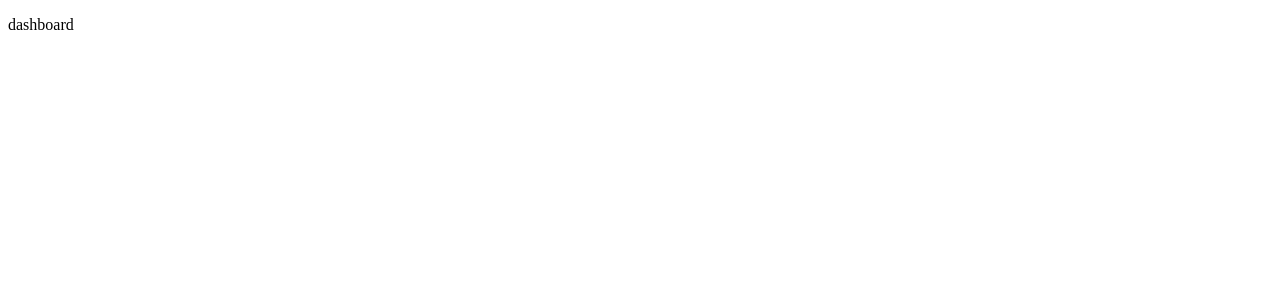
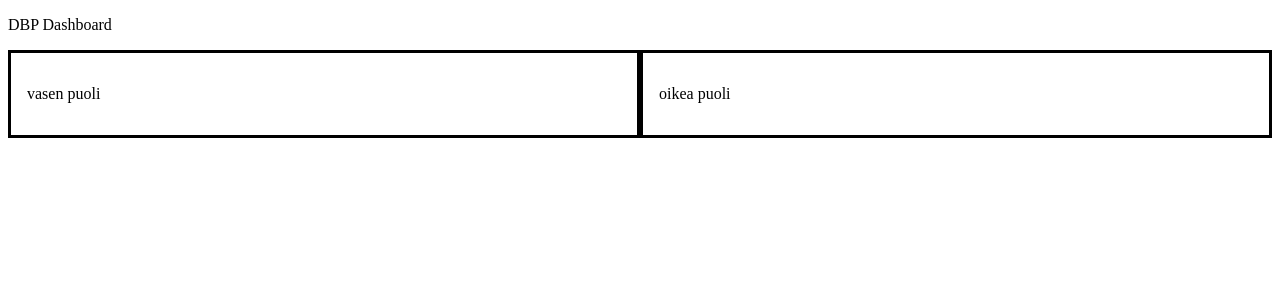
Before and after one commit to JonesTPG/dbp-dashboard, a React (Create React App) app: page / in a window 1280 px wide. Shown: the top 300 px of the page. Built offline with nearby package versions, Linux system fonts and the light colour scheme.

Commit message:
added basic layout.

```diff
--- /dev/null
+++ b/src/AlertSection.jsx
@@ -0,0 +1,7 @@
+import React from 'react';
+
+const AlertSection = () => {
+    return ( <> <p> oikea puoli</p> </>  );
+}
+
+export default AlertSection;
--- a/src/App.js
+++ b/src/App.js
@@ -1,7 +1,20 @@
+import DashboardSection from "./DashboardSection";
+import AlertSection from "./AlertSection";
+
+import "./style.css";
+
 const App = () => {
   return (
     <>
-      <p>dashboard</p>
+      <p>DBP Dashboard</p>
+      <div className="row">
+        <div className="column">
+          <DashboardSection></DashboardSection>
+        </div>
+        <div className="column">
+          <AlertSection></AlertSection>
+        </div>
+      </div>
     </>
   );
 };
--- /dev/null
+++ b/src/DashboardSection.jsx
@@ -0,0 +1,7 @@
+import React from 'react';
+
+const DashboardSection = () => {
+    return ( <> <p> vasen puoli</p> </>  );
+}
+
+export default DashboardSection;
--- /dev/null
+++ b/src/style.css
@@ -0,0 +1,10 @@
+.row {
+  display: flex;
+}
+
+.column {
+  flex: 50%;
+  border-style: solid;
+  border-color: black;
+  padding: 1rem;
+}
```
